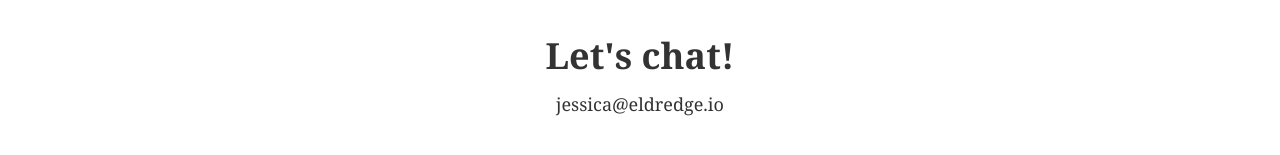
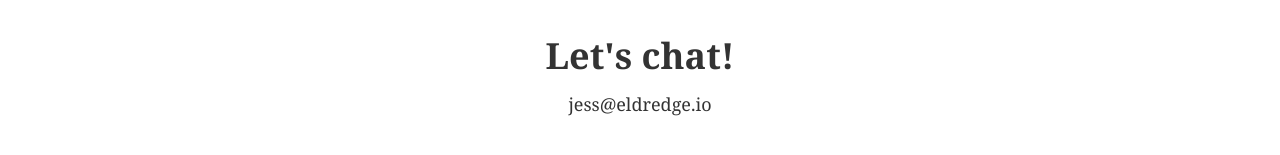
Before and after one commit to jessabean/jessabean.github.io, a Jekyll site: the page built from resume/index.html, in a window 1280 px wide and 900 px high, scrolled down 1887 px. Shown: the part 742-897 px from the top of the window. Built offline with Jekyll 4.4.1, drawn with Linux system fonts in a browser that asks for light colours; comment, search, counter and statistics services are not loaded.

Commit message:
Fix type in resume

```diff
--- a/_layouts/resume.html
+++ b/_layouts/resume.html
@@ -84,7 +84,7 @@
       </li>
     </ul>
       <h3 class="resume__footer-header">Let's chat!</h3>
-      <span class="resume__email">jessica@eldredge.io</span>
+      <span class="resume__email">jess@eldredge.io</span>
     </footer>
 
     {% include scripts.html %}
```
